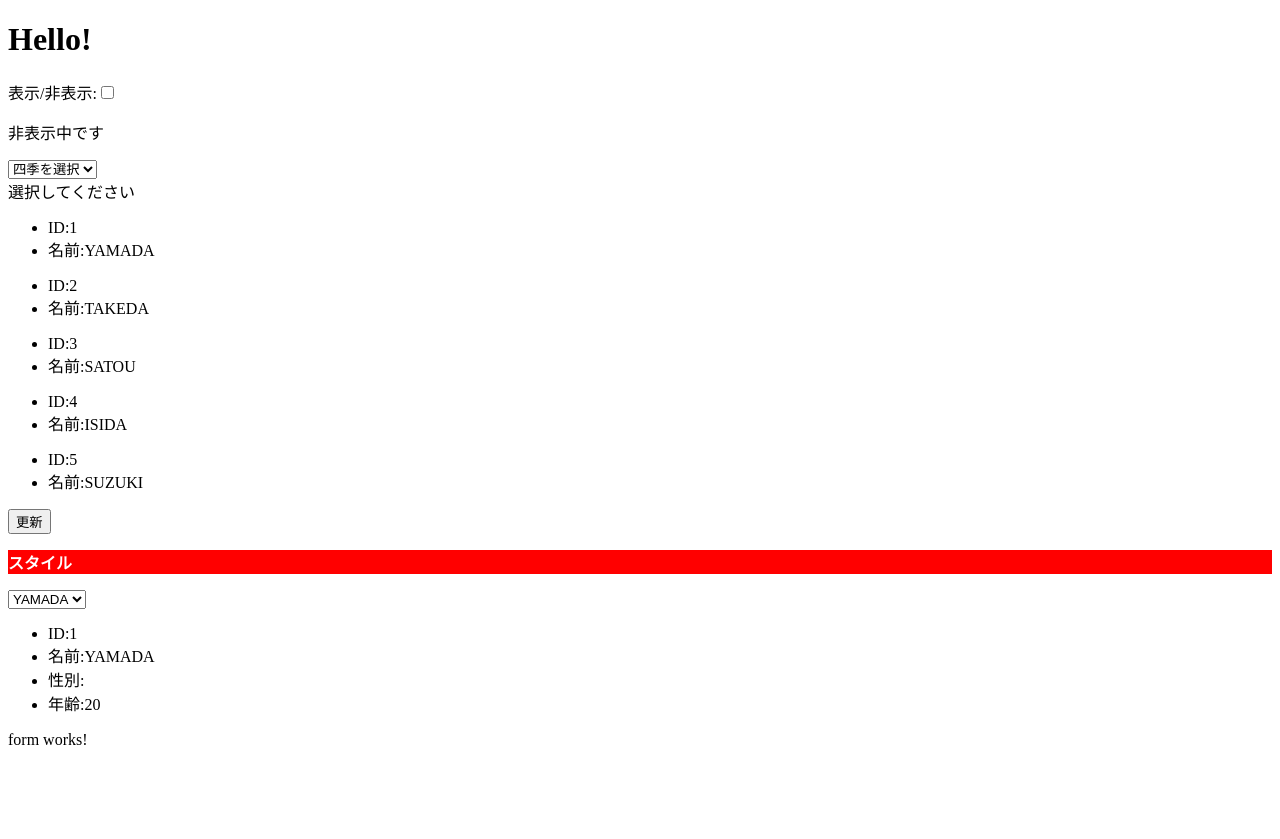
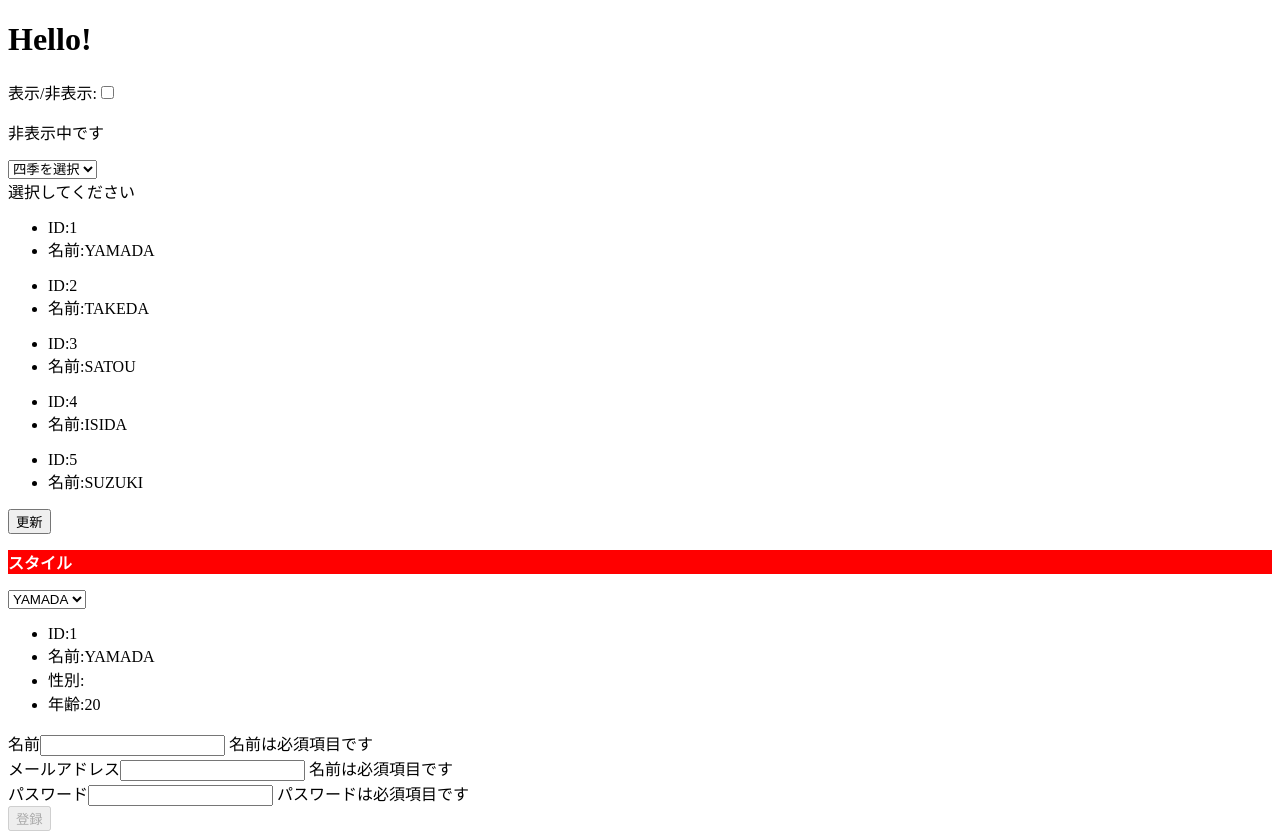
Before and after one commit to takapi327/learners-dictionary, an Angular app in the folder angular/develop/angular-try-app/: page / in a window 1280 px wide. Before the commit the page ends 800 px from the top, so only its background shows below. Built offline with nearby package versions, Linux system fonts and the light colour scheme.

Commit message:
Create FormControl

```diff
--- a/angular/develop/angular-try-app/src/app/form/form.component.html
+++ b/angular/develop/angular-try-app/src/app/form/form.component.html
@@ -1 +1,41 @@
-<p>form works!</p>
+<form [formGroup]="myForm" (ngSubmit)="show()" class="form-field">
+  <div class="form-field__name">
+    <label for="name">名前</label>
+    <input id="name" name="name" type="text" [formControl]="name" />
+    <span *ngIf="name.errors?.required">
+      名前は必須項目です
+    </span>
+    <span *ngIf="name.errors?.minlength">
+      名前は3文字以上で入力してください
+    </span>
+    <span *ngIf="name.errors?.maxlength">
+      名前は10文字以内で入力してください
+    </span>
+  </div>
+
+  <div class="form-field__mail">
+    <label for="mail">メールアドレス</label>
+    <input id="mail" name="mail" type="email" [formControl]="mail" />
+    <span *ngIf="mail.errors?.required">
+      名前は必須項目です
+    </span>
+    <span *ngIf="mail.errors?.email">
+      メールアドレスは正しい形式で入力してください
+    </span>
+  </div>
+
+  <div class="form-field__pass">
+    <label for="pass">パスワード</label>
+    <input id="pass" name="pass" type="password" [formControl]="pass" />
+    <span *ngIf="pass.errors?.required">
+      パスワードは必須項目です
+    </span>
+    <span *ngIf="mail.errors?.minlength">
+      パスワードは8文字以上入力してください
+    </span>
+  </div>
+
+  <div class="form-field__submit">
+    <input type="submit" value="登録" [disabled]="myForm.invalid" />
+  </div>
+</form>
--- a/angular/develop/angular-try-app/src/app/form/form.component.ts
+++ b/angular/develop/angular-try-app/src/app/form/form.component.ts
@@ -1,4 +1,5 @@
 import { Component, OnInit } from '@angular/core';
+import {FormControl, Validators, FormGroup, FormBuilder} from '@angular/forms';
 
 @Component({
   selector: 'app-form',
@@ -7,7 +8,36 @@ import { Component, OnInit } from '@angular/core';
 })
 export class FormComponent implements OnInit {
 
-  constructor() { }
+  name = new FormControl('', [
+    Validators.required,
+    Validators.minLength(3),
+    Validators.maxLength(10)
+  ]);
+
+  mail = new FormControl('', [
+    Validators.required,
+    Validators.email
+  ]);
+
+  pass = new FormControl('', [
+    Validators.required,
+    Validators.minLength(8)
+  ]);
+
+  myForm = this.builder.group({
+    name: this.name,
+    mail: this.mail,
+    pass: this.pass
+  });
+
+  constructor(private builder: FormBuilder) { }
+
+  show() {
+    console.log(this.name.value);
+    console.log(this.mail.value);
+    console.log(this.pass.value);
+    console.log(this.myForm.value);
+  }
 
   ngOnInit(): void {
   }
```
